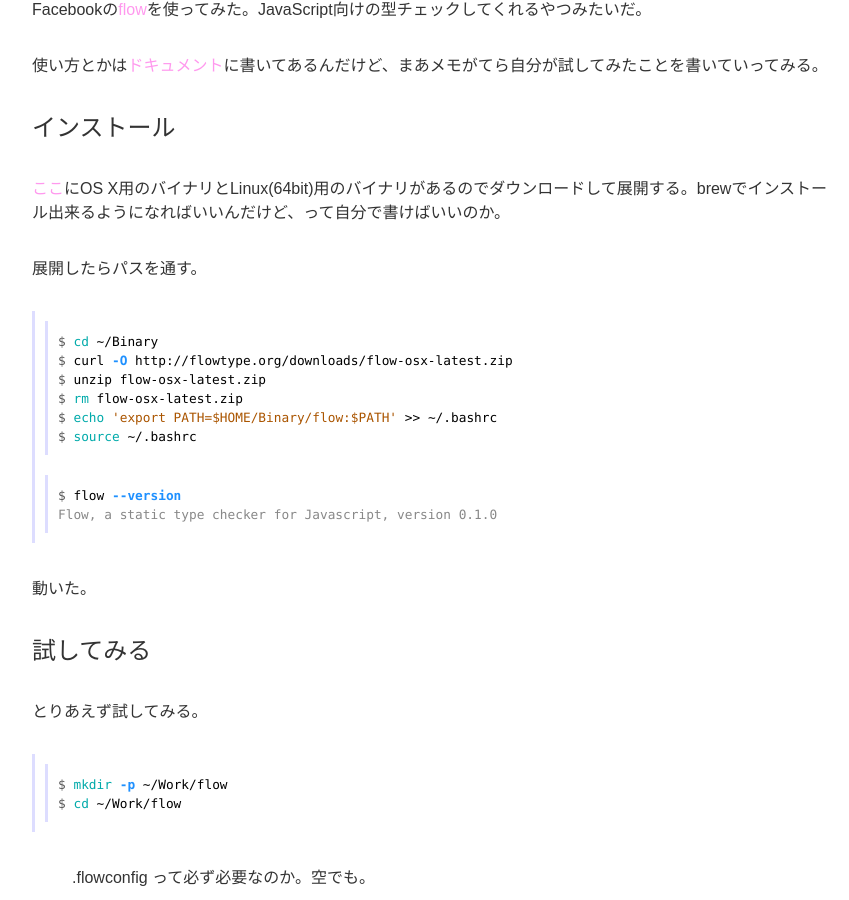
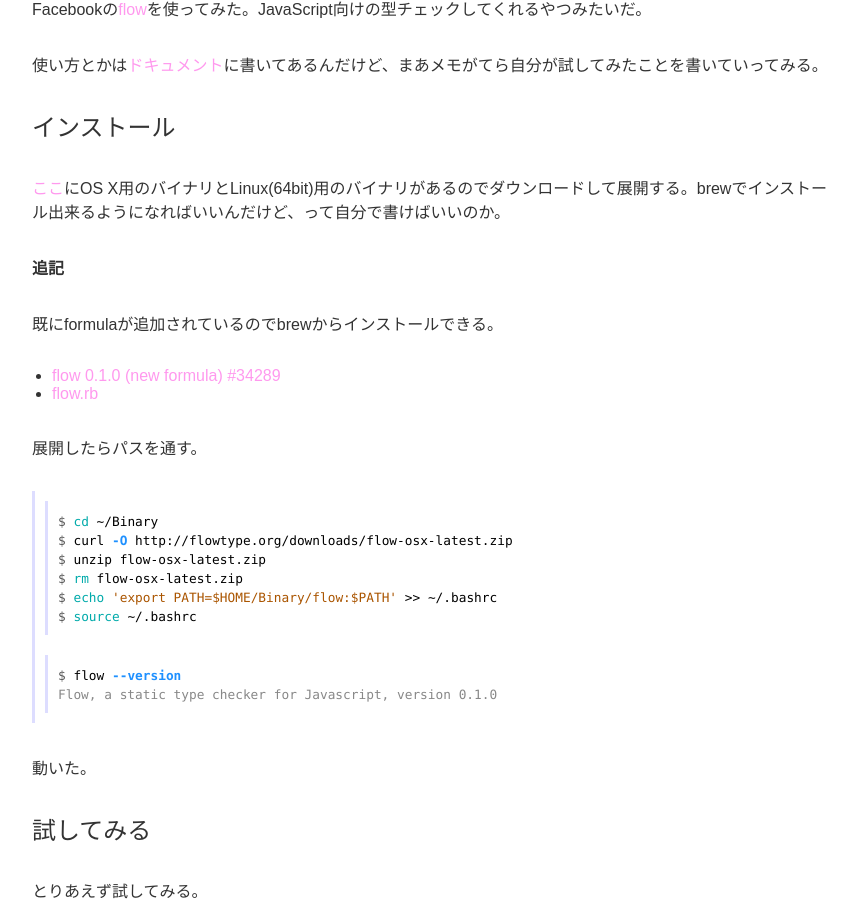
Before and after one commit to sasaplus1/blog, a Jekyll site: the page built from _posts/2014/11/19/2014-11-19-01.md, in a window 1280 px wide and 900 px high, scrolled down 385 px. Shown: the whole window, without its empty margins (208-1057 px from the left). Built offline with Jekyll 4.4.1, drawn with Linux system fonts in a browser that asks for light colours; nearby versions of some CDN libraries; Markdown is read by kramdown in place of the engine named in the settings; comment, search, counter and statistics services are not loaded.

Commit message:
appended ps

```diff
--- a/_posts/2014/11/19/2014-11-19-01.md
+++ b/_posts/2014/11/19/2014-11-19-01.md
@@ -8,6 +8,13 @@
 ## インストール
 
 [ここ](http://flowtype.org/docs/getting-started.html)にOS X用のバイナリとLinux(64bit)用のバイナリがあるのでダウンロードして展開する。brewでインストール出来るようになればいいんだけど、って自分で書けばいいのか。
+
+**追記**
+
+既にformulaが追加されているのでbrewからインストールできる。
+
+- [flow 0.1.0 (new formula) #34289](https://github.com/Homebrew/homebrew/pull/34289)
+- [flow.rb](https://github.com/Homebrew/homebrew/blob/6890772e87868f92e32cd8f5ca2cf3a824fc1f6d/Library/Formula/flow.rb)
 
 展開したらパスを通す。
 
```
